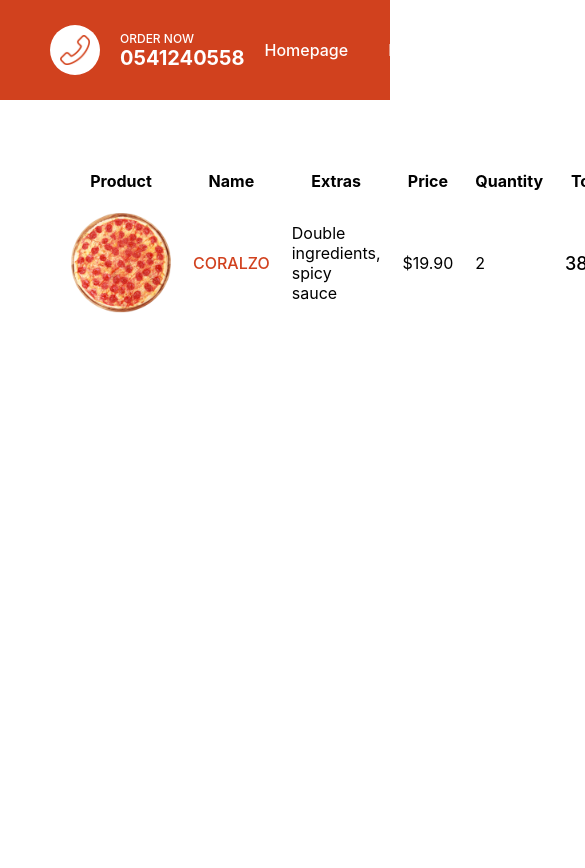
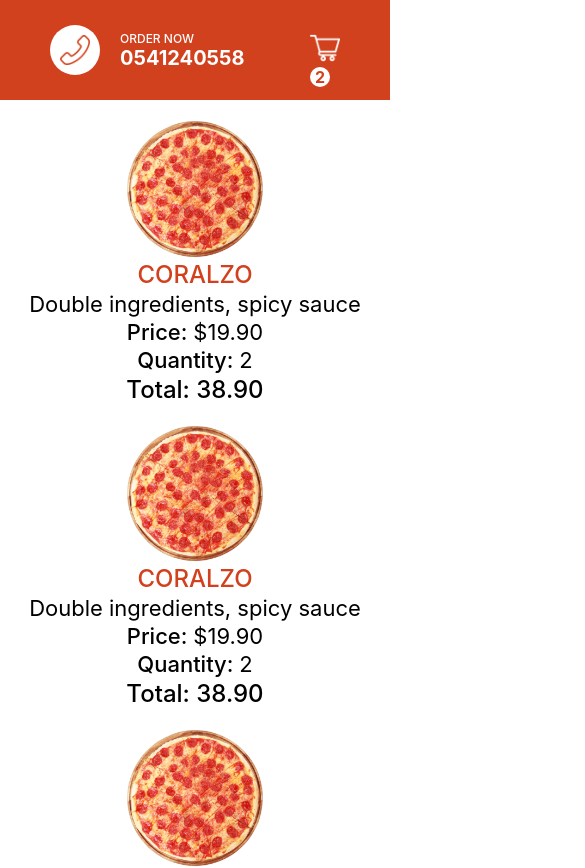
Before and after one commit to jonnymbir/pizzaria, a Next.js app: page /cart in a window 390 px wide. Shown: the top 868 px of the page, 585 px wide, since content can reach past the window. Before the commit the page ends 844 px from the top, so only its background shows below. Built offline with nearby package versions, Linux system fonts and the light colour scheme.

Commit message:
completed mobile responsivess

```diff
--- a/components/Layout.jsx
+++ b/components/Layout.jsx
@@ -6,7 +6,7 @@ function Layout({ children }) {
         <>
             <Navbar/>
             { children }
-            {/* <Footer/> */}
+            <Footer/>
         </>
     )
 }
--- a/pages/cart.jsx
+++ b/pages/cart.jsx
@@ -6,7 +6,7 @@ const Cart = () => {
     <div className={styles.container}>
       <div className={styles.left}>
         <table className={styles.table}>
-          <tr className={styles.tr}>
+          <tr className={styles.trTitle}>
             <th>Product</th>
             <th>Name</th>
             <th>Extras</th>
@@ -14,7 +14,65 @@ const Cart = () => {
             <th>Quantity</th>
             <th>Total</th>
           </tr>
-          <tr>
+          <tr className={styles.tr}>
+            <td>
+              <div className={styles.imgContainer}>
+                <Image
+                  src="/img/pizza.png"
+                  layout="fill"
+                  objectFit="cover"
+                  alt=""
+                />
+              </div>
+            </td>
+            <td>
+              <span className={styles.name}>CORALZO</span>
+            </td>
+            <td>
+              <span className={styles.extras}>
+                Double ingredients, spicy sauce
+              </span>
+            </td>
+            <td>
+              <span className={styles.price}>$19.90</span>
+            </td>
+            <td>
+              <span className={styles.quantity}>2</span>
+            </td>
+            <td>
+              <span className={styles.total}>38.90</span>
+            </td>
+          </tr>
+          <tr className={styles.tr}>
+            <td>
+              <div className={styles.imgContainer}>
+                <Image
+                  src="/img/pizza.png"
+                  layout="fill"
+                  objectFit="cover"
+                  alt=""
+                />
+              </div>
+            </td>
+            <td>
+              <span className={styles.name}>CORALZO</span>
+            </td>
+            <td>
+              <span className={styles.extras}>
+                Double ingredients, spicy sauce
+              </span>
+            </td>
+            <td>
+              <span className={styles.price}>$19.90</span>
+            </td>
+            <td>
+              <span className={styles.quantity}>2</span>
+            </td>
+            <td>
+              <span className={styles.total}>38.90</span>
+            </td>
+          </tr>
+          <tr className={styles.tr}>
             <td>
               <div className={styles.imgContainer}>
                 <Image
--- a/pages/orders/[id].jsx
+++ b/pages/orders/[id].jsx
@@ -14,13 +14,13 @@ const Order = () => {
       <div className={styles.left}>
         <div className={styles.row}>
           <table className={styles.table}>
-            <tr className={styles.tr}>
+            <tr className={styles.trTitle}>
               <th>Order ID</th>
               <th>Customer</th>
               <th>Address</th>
               <th>Total</th>
             </tr>
-            <tr>
+            <tr className={styles.tr}>
               <td>
                 <span className={styles.id}>234567890</span>
               </td>
--- a/styles/Cart.module.css
+++ b/styles/Cart.module.css
@@ -56,3 +56,61 @@
     cursor: pointer;
     margin-top: 20px;
 }
+
+@media screen and (max-width:480px) {
+    .container{
+        flex-direction: column;
+        padding: 20px;
+    }
+
+    .table{
+        display: flex;
+        flex-direction: column;
+        align-items: center;
+        justify-content: center;
+    }
+
+    .trTitle{
+        display: none;
+    }
+
+    .tr{
+        display: flex;
+        flex-direction: column;
+        align-items: center;
+        justify-content: center;
+        margin-bottom: 20px;
+    }
+
+    .name, .total{
+        font-size: 24px;
+    }
+
+    .imgContainer{
+        width: 35vw;
+        height: 35vw;
+    }
+
+    .extras, .price, .quantity{
+        font-size: 22px;
+    }
+
+    .price::before{
+        content: "Price: ";
+        font-weight: 500;
+    }
+
+    .quantity::before{
+        content: "Quantity: ";
+        font-weight: 500;
+    }
+
+    .total::before{
+        content: "Total: ";
+        font-weight: 500;
+    }
+
+    .wrapper{
+        width: 100%;
+    }
+}
--- a/styles/Featured.module.css
+++ b/styles/Featured.module.css
@@ -2,6 +2,7 @@
     height: calc(100vh - 100px);
     background-color: #d1411e;
     overflow: hidden;
+    position: relative;
 }
 
 .arrowContainer{
@@ -27,3 +28,9 @@
     height: 100%;
     position: relative;
 }
+
+@media screen and (max-width:480px) {
+    .container{
+        height: 50vh;
+    }
+}
--- a/styles/Footer.module.css
+++ b/styles/Footer.module.css
@@ -33,3 +33,26 @@
 .motto{
     color: rgb(211, 211, 211)
 }
+
+@media screen and (max-width:480px) {
+    .container{
+        height: auto;
+        text-align: center;
+    }
+
+    .item:first-child{
+        display: none;
+    }
+
+    .item{
+        flex-direction: column;
+    }
+
+    .title{
+        font-size: 30px;
+    }
+
+    .text{
+        font-size: 20px;
+    }
+}
--- a/styles/Navbar.module.css
+++ b/styles/Navbar.module.css
@@ -79,3 +79,13 @@
     font-weight: bold;
     color:  #d1411e;
 }
+
+@media screen and (max-width:480px) {
+    .item:nth-child(2){
+        display: none;
+    }
+
+    .item:nth-child(1){
+        flex: 3;
+    }
+}
--- a/styles/Order.module.css
+++ b/styles/Order.module.css
@@ -81,3 +81,57 @@
 .inProgress .checkedIcon {
   display: none;
 }
+
+@media screen and (max-width:480px) {
+.container{
+  flex-direction: column;
+}
+
+.trTitle{
+  display: none;
+}
+
+.tr{
+  display: flex;
+  flex-direction: column;
+  align-items: center;
+  justify-content: center;
+  font-size: 20px;
+}
+
+.id::before{
+  content: "Order ID: ";
+  font-weight: 500;
+}
+
+.name::before{
+  content: "Customer: ";
+  font-size: 500;
+}
+
+.address::before{
+  content: "Address: ";
+  font-weight: 500;
+}
+
+.total::before{
+  content: "Total: ";
+  font-size: 500;
+}
+
+.row:last-child{
+  width: 100%;
+  flex-direction: column;
+  align-items: center;
+  justify-content: center;
+}
+
+.done,.undone,.inProgress{
+  margin-bottom: 20px;
+}
+
+.wrapper{
+  width: 100%;
+}
+
+}
--- a/styles/PizzaCard.module.css
+++ b/styles/PizzaCard.module.css
@@ -25,3 +25,17 @@
     text-align: center;
     color: #777;
 }
+
+@media screen and (max-width:480px) {
+    .container{
+        width: 100%;
+    }
+
+    .title{
+        font-size: 30px;
+    }
+
+    .price, .desc{
+        font-size: 24px;
+    }
+}
--- a/styles/Product.module.css
+++ b/styles/Product.module.css
@@ -1,9 +1,9 @@
-.container{
+.container {
   height: calc(100vh - 100px);
   display: flex;
 }
 
-.left{
+.left {
   flex: 1;
   height: 100%;
   display: flex;
@@ -11,48 +11,47 @@
   justify-content: center;
 }
 
-.right{
+.right {
   flex: 1;
 }
 
-.imgContainer{
+.imgContainer {
   width: 80%;
   height: 80%;
   position: relative;
 }
 
-.price{
+.price {
   color: #d1411e;
-    font-size:24px ;
+  font-size: 24px;
   font-weight: 400;
   border-bottom: 1px solid #d1411e;
 }
 
-.sizes{
+.sizes {
   width: 40%;
   display: flex;
   justify-content: space-between;
-
 }
 
-.size{
+.size {
   width: 30px;
   height: 30px;
   position: relative;
   cursor: pointer;
 }
 
-.size:nth-child(2){
+.size:nth-child(2) {
   width: 40px;
   height: 40px;
 }
 
-.size:last-child{
+.size:last-child {
   width: 50px;
   height: 50px;
 }
 
-.number{
+.number {
   position: absolute;
   top: -5px;
   right: -20px;
@@ -63,12 +62,12 @@
   border-radius: 10px;
 }
 
-.ingredients{
+.ingredients {
   display: flex;
   margin-bottom: 30px;
 }
 
-.option{
+.option {
   display: flex;
   align-items: center;
   margin-right: 10px;
@@ -76,22 +75,65 @@
   font-weight: 500;
 }
 
-.checkbox{
+.checkbox {
   width: 20px;
   height: 20px;
 }
 
-.quantity{
-    width:50px;
+.quantity {
+  width: 50px;
   height: 30px;
 }
 
-.button{
+.button {
   height: 30px;
   margin-left: 10px;
   background-color: #d1411e;
   color: white;
-    border:none;
+  border: none;
   font-weight: 500;
   cursor: pointer;
 }
+
+@media screen and (max-width: 480px) {
+  .container {
+    height: auto;
+    text-align: center;
+    flex-direction: column;
+    margin-top: 20px;
+  }
+
+  .imgContainer {
+    width: 70vw;
+    height: 70vw;
+  }
+
+  .title {
+    margin: 5px;
+  }
+
+  .sizes {
+    width: 100%;
+    padding: 0px 20px;
+  }
+
+  .ingredients {
+    flex-direction: column;
+  }
+
+  .option {
+    margin: 10px;
+    font-size: 18px;
+  }
+
+  .checkbox {
+    width: 25px;
+    height: 25px;
+  }
+
+  .quantity,
+  .button {
+    height: 50px;
+    padding: 10px 20px;
+  }
+}
```
Also changed, not shown: styles/PizzaList.module.css (+11 -0 lines). Lines whose indentation alone changed are shown as unchanged.
